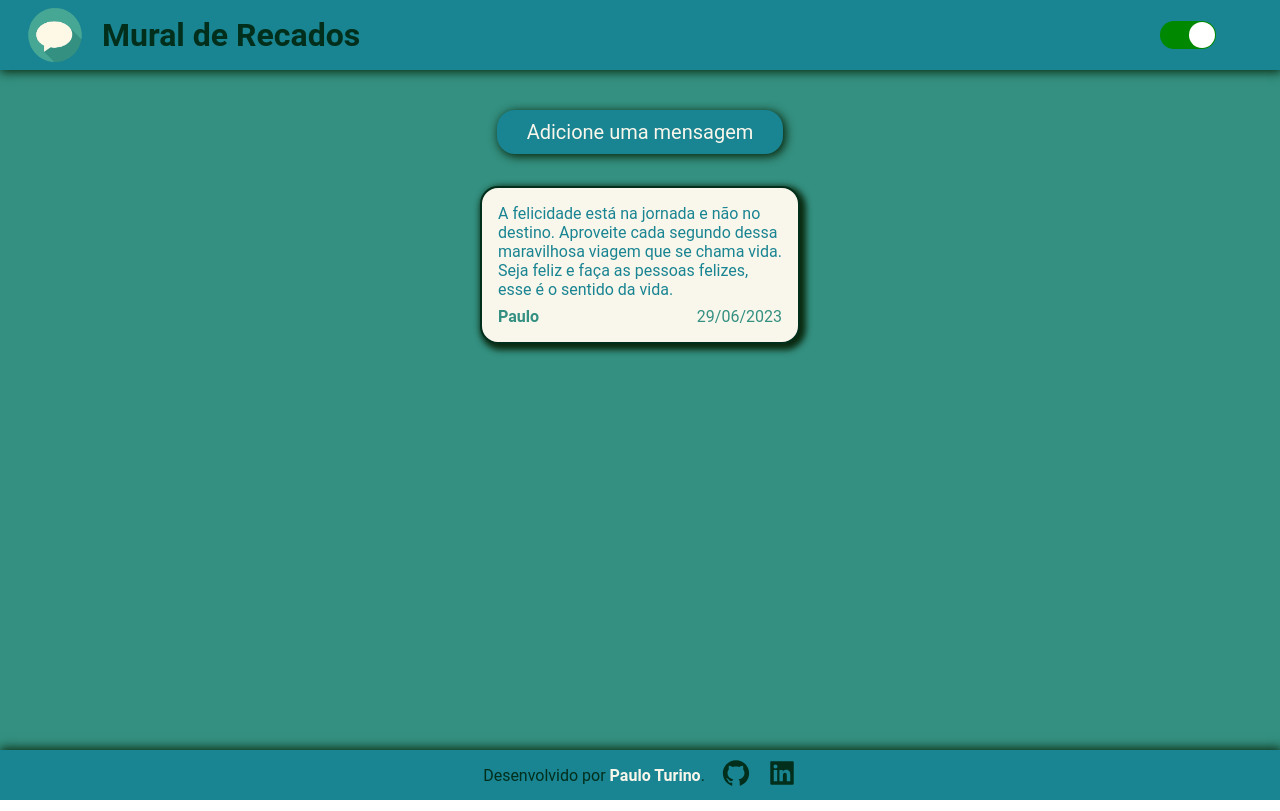
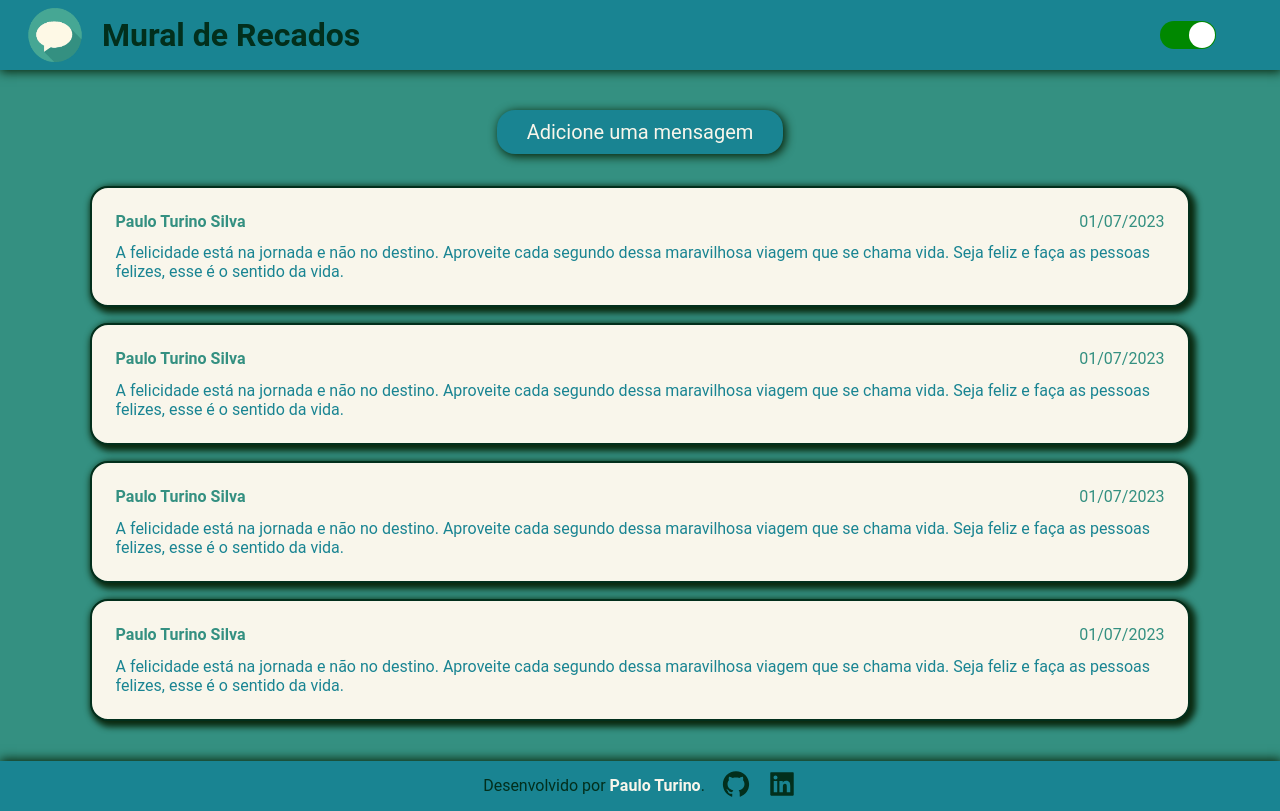
Before and after one commit to TurinoS/mural-de-recados, a React (Create React App) app: page / in a window 1280 px wide. Built offline with nearby package versions, Linux system fonts and the light colour scheme; data requests are answered from the project's data file.

Commit message:
feat: criando a fake API e recebendo os dados para renderizar os cards

```diff
--- /dev/null
+++ b/db.json
@@ -0,0 +1,28 @@
+{
+    "messages": [
+      {
+        "name": "Paulo Turino Silva",
+        "message": "A felicidade está na jornada e não no destino. Aproveite cada segundo dessa maravilhosa viagem que se chama vida. Seja feliz e faça as pessoas felizes, esse é o sentido da vida.",
+        "date": "01/07/2023",
+        "id": 1
+      },
+      {
+        "name": "Paulo Turino Silva",
+        "message": "A felicidade está na jornada e não no destino. Aproveite cada segundo dessa maravilhosa viagem que se chama vida. Seja feliz e faça as pessoas felizes, esse é o sentido da vida.",
+        "date": "01/07/2023",
+        "id": 2
+      },
+      {
+        "name": "Paulo Turino Silva",
+        "message": "A felicidade está na jornada e não no destino. Aproveite cada segundo dessa maravilhosa viagem que se chama vida. Seja feliz e faça as pessoas felizes, esse é o sentido da vida.",
+        "date": "01/07/2023",
+        "id": 3
+      },
+      {
+        "name": "Paulo Turino Silva",
+        "message": "A felicidade está na jornada e não no destino. Aproveite cada segundo dessa maravilhosa viagem que se chama vida. Seja feliz e faça as pessoas felizes, esse é o sentido da vida.",
+        "date": "01/07/2023",
+        "id": 4
+      }
+    ]
+}
--- a/package.json
+++ b/package.json
@@ -7,11 +7,13 @@
     "@testing-library/react": "^13.4.0",
     "@testing-library/user-event": "^13.5.0",
     "@types/jest": "^27.5.2",
+    "@types/json-server": "^0.14.4",
     "@types/node": "^16.18.37",
     "@types/react": "^18.2.14",
     "@types/react-dom": "^18.2.6",
     "@types/react-router-dom": "^5.3.3",
     "@types/styled-components": "^5.1.26",
+    "json-server": "^0.17.3",
     "react": "^18.2.0",
     "react-dom": "^18.2.0",
     "react-icons": "^4.10.1",
@@ -24,6 +26,7 @@
   },
   "scripts": {
     "start": "react-scripts start",
+    "backend": "json-server --watch db.json --port 5000",
     "build": "react-scripts build",
     "test": "react-scripts test",
     "eject": "react-scripts eject"
--- a/src/components/Form.tsx
+++ b/src/components/Form.tsx
@@ -4,20 +4,20 @@ import { useState } from "react";
 
 export default function Form() {
 
-    const [message, setMessage] = useState('')
-    const [name, setName] = useState('')
+    const [currentMessage, setCurrentMessage] = useState('')
+    const [currentName, setCurrentName] = useState('')
 
     function addMessage(e: React.FormEvent<HTMLFormElement>) {
         e.preventDefault();
-        console.log(`${name} mandou a mensagem ${message}`);
+        console.log(`${currentName} mandou a mensagem ${currentMessage}`);
     }
 
     function writeMessage(e: React.ChangeEvent<HTMLTextAreaElement>) {
-        setMessage(e.target.value)
+        setCurrentMessage(e.target.value)
     }
 
     function writeName(e: React.ChangeEvent<HTMLInputElement>) {
-        setName(e.target.value)
+        setCurrentName(e.target.value)
     }
 
     return(
--- a/src/components/MessageCard.tsx
+++ b/src/components/MessageCard.tsx
@@ -1,14 +1,17 @@
 import StyledMessageCard from "../style/MessageCard.style";
 
-export default function MessageCard() {
+interface MessageCardProps {
+    message: string
+    name: string
+    date: string
+}
+
+export default function MessageCard({ message, name, date }: MessageCardProps) {
     return(
         <StyledMessageCard>
-            <p>A felicidade está na jornada e não no destino.
-                Aproveite cada segundo dessa maravilhosa viagem que se chama vida.
-                Seja feliz e faça as pessoas felizes, esse é o sentido da vida.
-            </p>
-            <h2>Paulo</h2>
-            <span>29/06/2023</span>
+            <p>{message}</p>
+            <h2>{name}</h2>
+            <span>{date}</span>
         </StyledMessageCard>
     )
 }
--- a/src/pages/Home.tsx
+++ b/src/pages/Home.tsx
@@ -1,14 +1,28 @@
 import styled from "styled-components";
 import Form from "../components/Form";
 import { StyledButton } from "../style/StyledButton";
-import { useState } from "react";
+import { useEffect, useState } from "react";
 import MessageCard from "../components/MessageCard";
+
+interface Messages {
+    id: number
+    name: string
+    message: string
+    date: string
+}
 
 const StyledHome = styled.div`
     display: flex;
     flex-direction: column;
     gap: 2em;
     align-items: center;
+
+    & section {
+        display: flex;
+        justify-content: space-between;
+        gap: 1em;
+        flex-wrap: wrap;
+    }
 `
 
 export default function Home() {
@@ -18,12 +32,28 @@ export default function Home() {
         setShowForm(true);
     }
 
+    const [messagesData, setMessagesData] = useState<Messages[]>()
+
+    useEffect(() => {
+        fetch('http://localhost:5000/messages', {
+            method: 'GET',
+            headers: {
+                'Content-Type': 'application/json',
+            },
+        })
+        .then(resp => resp.json())
+        .then(data => setMessagesData(data))
+        .catch(err => console.log(err))
+    }, [setMessagesData])
+
     return(
         <StyledHome>
             {showForm ? <Form /> : <StyledButton onClick={openForm}>Adicione uma mensagem</StyledButton>}
-            <div>
-                <MessageCard />
-            </div>
+            <section>
+                {messagesData ? messagesData.map((message) => (
+                    <MessageCard key={message.id} message={message.message} name={message.name} date={message.date}/>
+                )): ''}
+            </section>
         </StyledHome>
     )
 }
--- a/src/style/MessageCard.style.tsx
+++ b/src/style/MessageCard.style.tsx
@@ -3,14 +3,14 @@ import styled from "styled-components";
 const StyledMessageCard = styled.div`
     display: grid;
     grid-template-areas:
-    "message message"
-    "name date";
+    "name date"
+    "message message";
     border: 2px solid var(--font-black);
     border-radius: var(--border-radius);
     background-color: var(--font-white);
-    padding: 1em;
-    gap: .5em;
-    max-width: 25vw;
+    padding: 1.5em;
+    gap: .8em;
+    width: 100%;
     box-shadow: 3px 3px 6px 3px var(--shadow);
 
     & p {
```
Also changed, not shown: 1 other file (tests, documents, lock files or other folders).
